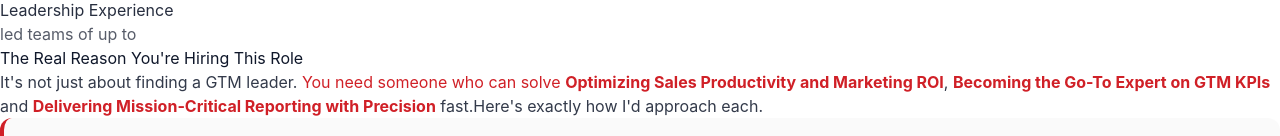
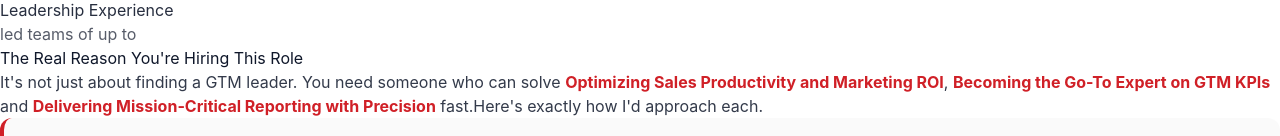
Before and after one commit to ricatroliveira-ai/gtm-landing-page, a React (Vite) app in the folder gtm-landing/: page / in a window 1280 px wide. Shown: the part 664-800 px from the top of the page. Built offline with nearby package versions, Linux system fonts and the light colour scheme.

Commit message:
Update App.tsx

```diff
--- a/gtm-landing/src/App.tsx
+++ b/gtm-landing/src/App.tsx
@@ -195,8 +195,8 @@ export default function Page() {
             The Real Reason You're Hiring This Role
           </h2>
 
-        <p className="text-xl text-center mb-16 leading-relaxed" style={textSlate85}>
-  It's not just about finding a GTM leader. <span style={accentColorStyle}>You need someone who can solve</span>{" "}
+       <p className="text-xl text-center mb-16 leading-relaxed" style={textSlate85}>
+  It's not just about finding a GTM leader. You need someone who can solve{" "}
   <strong style={primaryColorStyle}>{challenges[0]?.title}</strong>,{" "}
   <strong style={primaryColorStyle}>{challenges[1]?.title}</strong> and{" "}
   <strong style={primaryColorStyle}>{challenges[2]?.title}</strong> fast.
```
